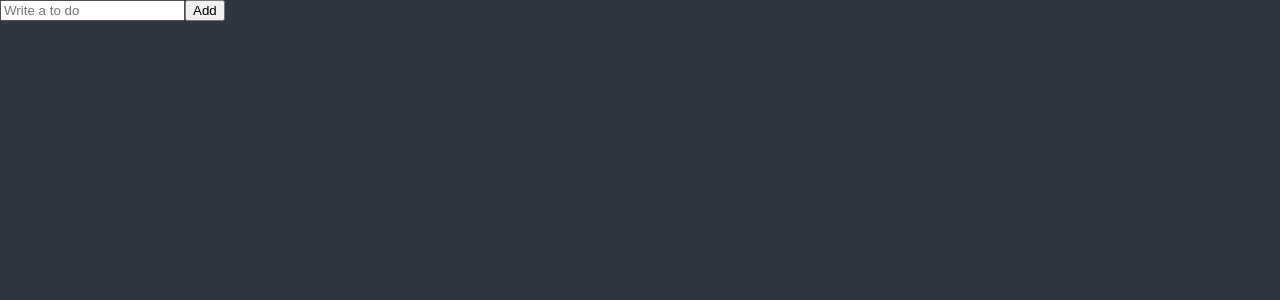
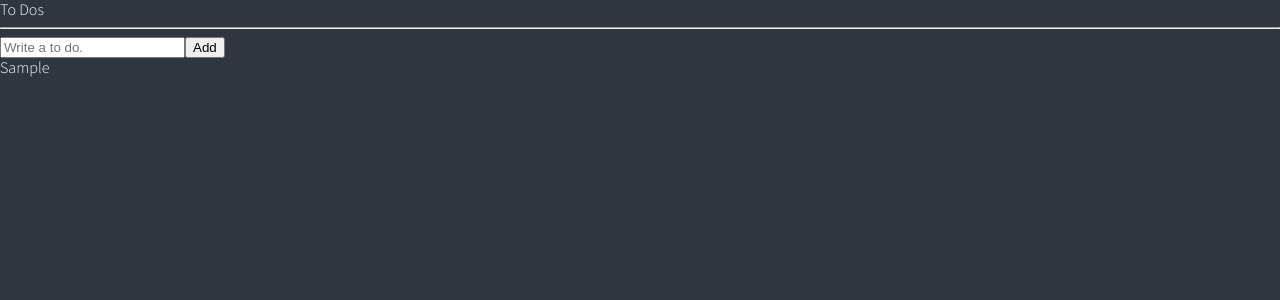
Before and after one commit to minkyeong0905/react-masterclass-todo-clone, a React (Create React App) app: page / in a window 1280 px wide. Both pictures are taken after typing "Sample" into the empty fields and a click on the button "Add". Shown: the top 300 px of the page. Built offline with nearby package versions, Linux system fonts and the light colour scheme.

Commit message:
Updated components>ToDoList.tsx

```diff
--- a/src/App.tsx
+++ b/src/App.tsx
@@ -1,5 +1,5 @@
 import { createGlobalStyle } from "styled-components";
-import ToDoList from "./ToDoList";
+import ToDoList from "./components/ToDoList";
 
 const GlobalStyle = createGlobalStyle`
 @import url('https://fonts.googleapis.com/css2?family=Source+Sans+Pro:wght@300;400&display=swap');
--- a/src/ToDoList.tsx
+++ b/src/components/ToDoList.tsx
@@ -1,5 +1,6 @@
 //import { useState } from "react";
 import { useForm } from "react-hook-form";
+import { atom, useRecoilState, useRecoilValue, useSetRecoilState } from "recoil";
 
 // function ToDoList() {
 //     const [toDo, setToDo] = useState("");
@@ -96,21 +97,41 @@
     toDo: string;
 }
 
+interface IToDo {
+    text: string;
+    id: number;
+    category: "TO_DO" | "DOING" | "DONE";
+}
+
+const toDoState = atom<IToDo[]>({
+    key: "toDo"
+   ,default: []
+});
+
 function ToDoList() {
+    const [toDos, setToDos] = useRecoilState(toDoState);
+    // const value = useRecoilValue(toDoState);
+    // const modFn = useSetRecoilState(toDoState);
     const { register, handleSubmit, setValue } = useForm<IForm>();
-    const handleValid = (data:IForm) => {
-        console.log("add to do", data.toDo);
+    //const handleValid = (data: IForm) => {
+    const handleValid = ({ toDo }: IForm) => {
+        setToDos((oldToDos) => [{text: toDo, id: Date.now(), category: "TO_DO"}, ...oldToDos]);
         setValue("toDo", "");
     };
 
     return (
         <div>
+            <h1>To Dos</h1>
+            <hr />
             <form onSubmit={handleSubmit(handleValid)}>
                 <input {...register("toDo", {
                     required: "Please write a To Do."
-                })} placeholder="Write a to do" />
+                })} placeholder="Write a to do." />
                 <button>Add</button>
             </form>
+            <ul>
+                {toDos.map((toDo) => <li key={toDo.id}>{toDo.text}</li>)}
+            </ul>
         </div>
     );
 }
```
